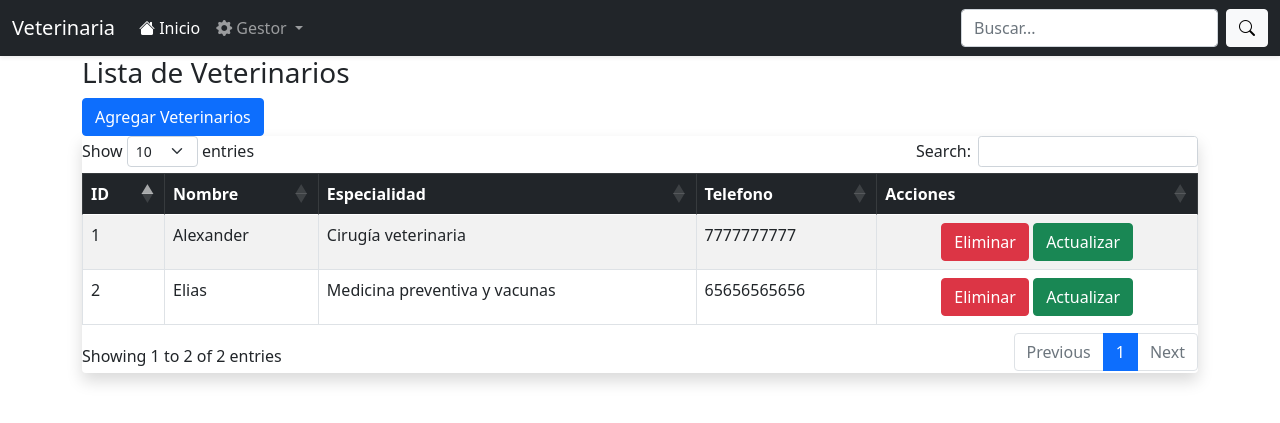
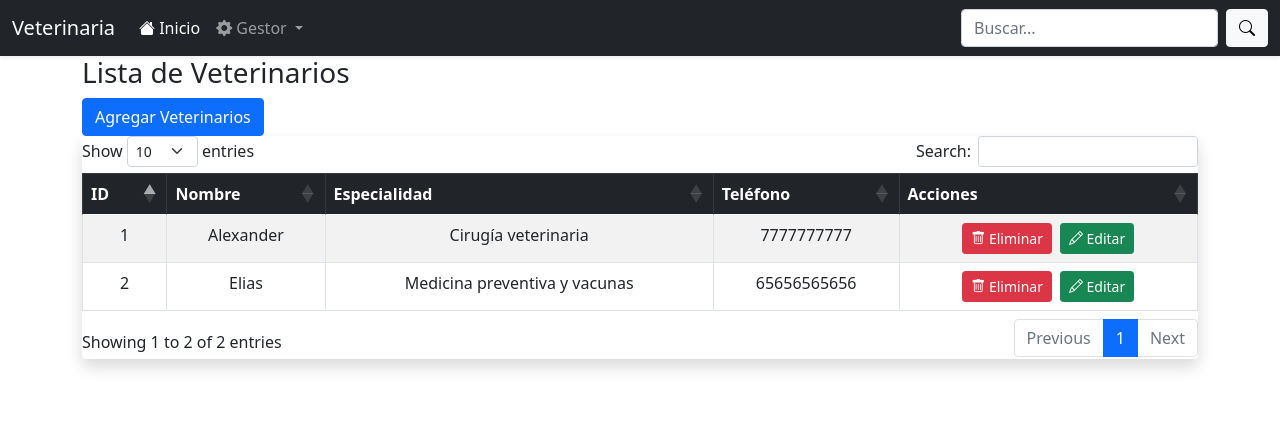
Before and after one commit to AlexSRCode1/ProyectoWebVeterinaria, a PHP site: page /listaVeterinarios.php in a window 1280 px wide. Shown: the top 423 px of the page. Run offline with PHP 8.4, Linux system fonts and the light colour scheme; data comes from the database, SQL or seed files in the repository; some libraries are stand-ins or nearby versions.

Commit message:
proyecto veterinaria

```diff
--- a/vistas/listaConsultas.php
+++ b/vistas/listaConsultas.php
@@ -73,11 +73,11 @@
                     <div class="d-flex justify-content-center gap-2">
                       <a href="../controladores/eliminarConsultas.php?ide=<?php echo $row['id_consulta'];?>"
                         class="btn btn-danger btn-sm" data-bs-toggle="tooltip" title="Eliminar">
-                        <i class="bi bi-trash"></i> Eliminar
+                        <i class="bi bi-trash"> Eliminar</i>
                       </a>
                       <a href="../vistas/editarFrmConsultas.php?ide=<?php echo $row['id_consulta'];?>"
                         class="btn btn-success btn-sm" data-bs-toggle="tooltip" title="Editar">
-                        <i class="bi bi-pencil"></i> Editar
+                        <i class="bi bi-pencil"> Editar</i>
                       </a>
                     </div>
 
@@ -122,9 +122,7 @@
       <label class="form-label">Mascota</label>
       <select name="id_mascota" class="form-select">
         <option value="">Seleccione...</option>
-
                         <?php
-
                             include('../modelos/conexion.php');
 
                             $query="SELECT `id_mascota`, `nombre` FROM `mascotas`";
--- a/vistas/listaVeterinarios.php
+++ b/vistas/listaVeterinarios.php
@@ -20,64 +20,50 @@
 </button>
 
     <div class="table-responsive shadow rounded">
-    <table id="tablaConsultas" class="table table-bordered table-striped table-hover">
+  <table id="tablaConsultas" class="table table-bordered table-striped table-hover text-center">
     <thead class="table-dark">
       <tr>
         <th>ID</th>
         <th>Nombre</th>
         <th>Especialidad</th>
-                <th>Telefono</th>
+        <th>Teléfono</th>
         <th>Acciones</th>
       </tr>
     </thead>
-
-
-
     <tbody>
-
       <?php
-
         include('../modelos/conexion.php');
 
-                $query="SELECT `id_veterinario`, `nombre`, `especialidad`, `telefono` FROM `veterinarios`";
+        $query = "SELECT id_veterinario, nombre, especialidad, telefono FROM veterinarios";
+        $res = $conexion->query($query);
 
-                $res=$conexion->query($query);
-
-                while($row=$res->fetch_assoc())
-                {
+        while ($row = $res->fetch_assoc()) {
       ?>
         <tr>
-                        <td><?php echo $row['id_veterinario'] ?> </td>
-                    <td><?php echo $row['nombre'] ?> </td>
-                    <td><?php echo $row['especialidad'] ?> </td>
-                    <td><?php echo $row['telefono'] ?></td>
-                    <td class="text-center">
-
-                      <a href="../controladores/eliminarVeterinarios.php?ide= <?php echo $row['id_veterinario'];?>"
-                        class="btn btn-xs btn-danger" data-toggle="tooltip" title="Eliminar"
-                        <span class="fas fa-trash">Eliminar</span>
+          <td><?php echo $row['id_veterinario']; ?></td>
+          <td><?php echo $row['nombre']; ?></td>
+          <td><?php echo $row['especialidad']; ?></td>
+          <td><?php echo $row['telefono']; ?></td>
+          <td>
+            <div class="d-flex justify-content-center gap-2">
+              <a href="../controladores/eliminarVeterinarios.php?ide=<?php echo $row['id_veterinario']; ?>"
+                class="btn btn-danger btn-sm" data-bs-toggle="tooltip" title="Eliminar">
+                <i class="bi bi-trash"></i> Eliminar
               </a>
-
-
-                        <a href="../vistas/editarFrmVeterinarios.php?ide= <?php echo $row['id_veterinario'];?>"
-                        class="btn btn-success" data-toggle="tooltip" title="Editar"
-                        <span class="fas fa-trash">Actualizar</span>
+              <a href="../vistas/editarFrmVeterinarios.php?ide=<?php echo $row['id_veterinario']; ?>"
+                class="btn btn-success btn-sm" data-bs-toggle="tooltip" title="Editar">
+                <i class="bi bi-pencil"></i> Editar
               </a>
-
-
-
+            </div>
           </td>
         </tr>
       <?php
         }
-
       ?>
-
-
     </tbody>
-
   </table>
 </div>
+
  </div>
 
 
@@ -118,6 +104,10 @@
     </div>
   </div>
 </div>
-
+<script>
+  document.querySelectorAll('[data-bs-toggle="tooltip"]').forEach(function (el) {
+    new bootstrap.Tooltip(el)
+  })
+</script>
 </body>
 </html>
```
Also changed, not shown: vistas/listaClientes.php (+25 -33 lines), vistas/listaMascotas.php (+24 -29 lines). Lines whose indentation alone changed are shown as unchanged.
